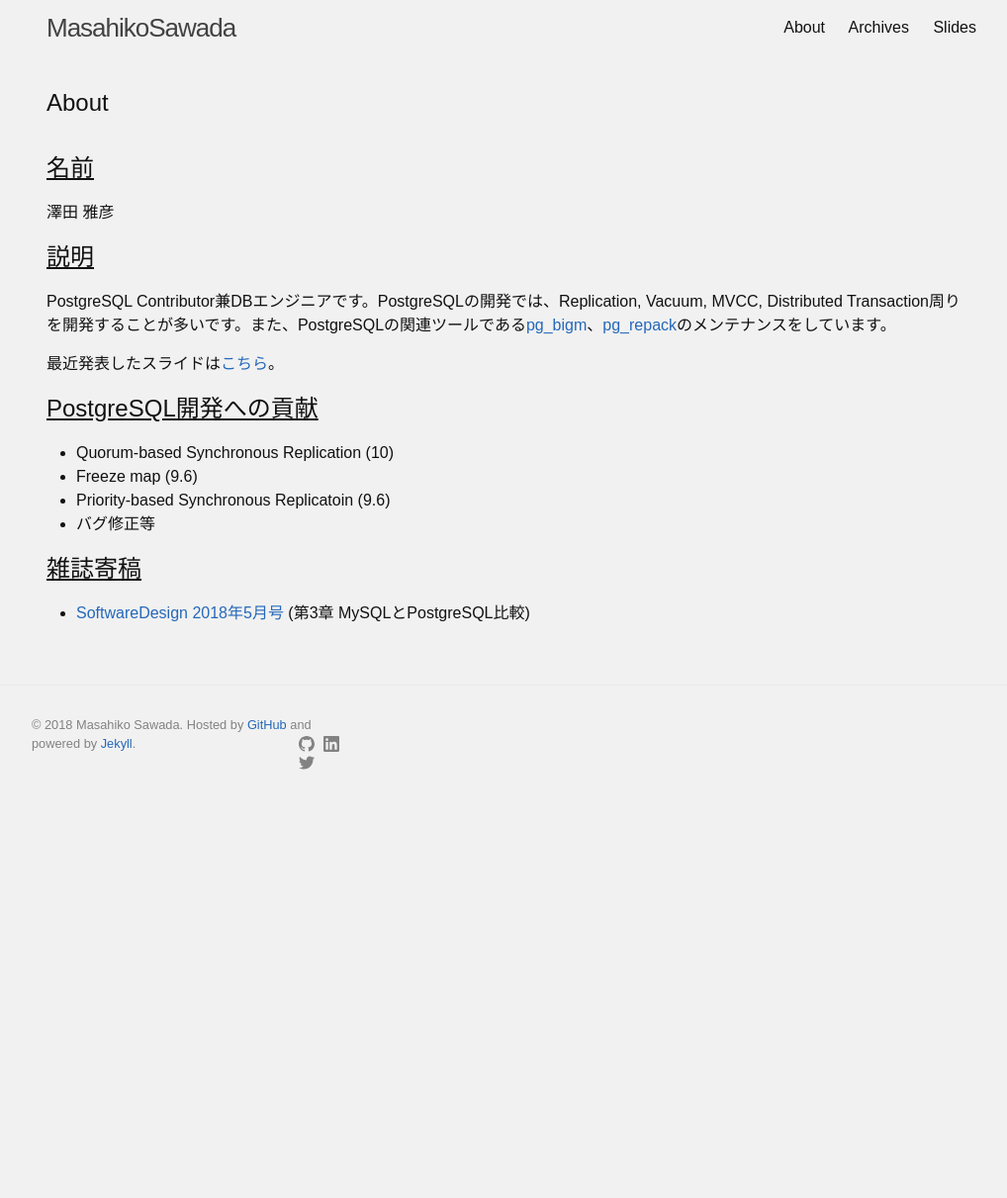
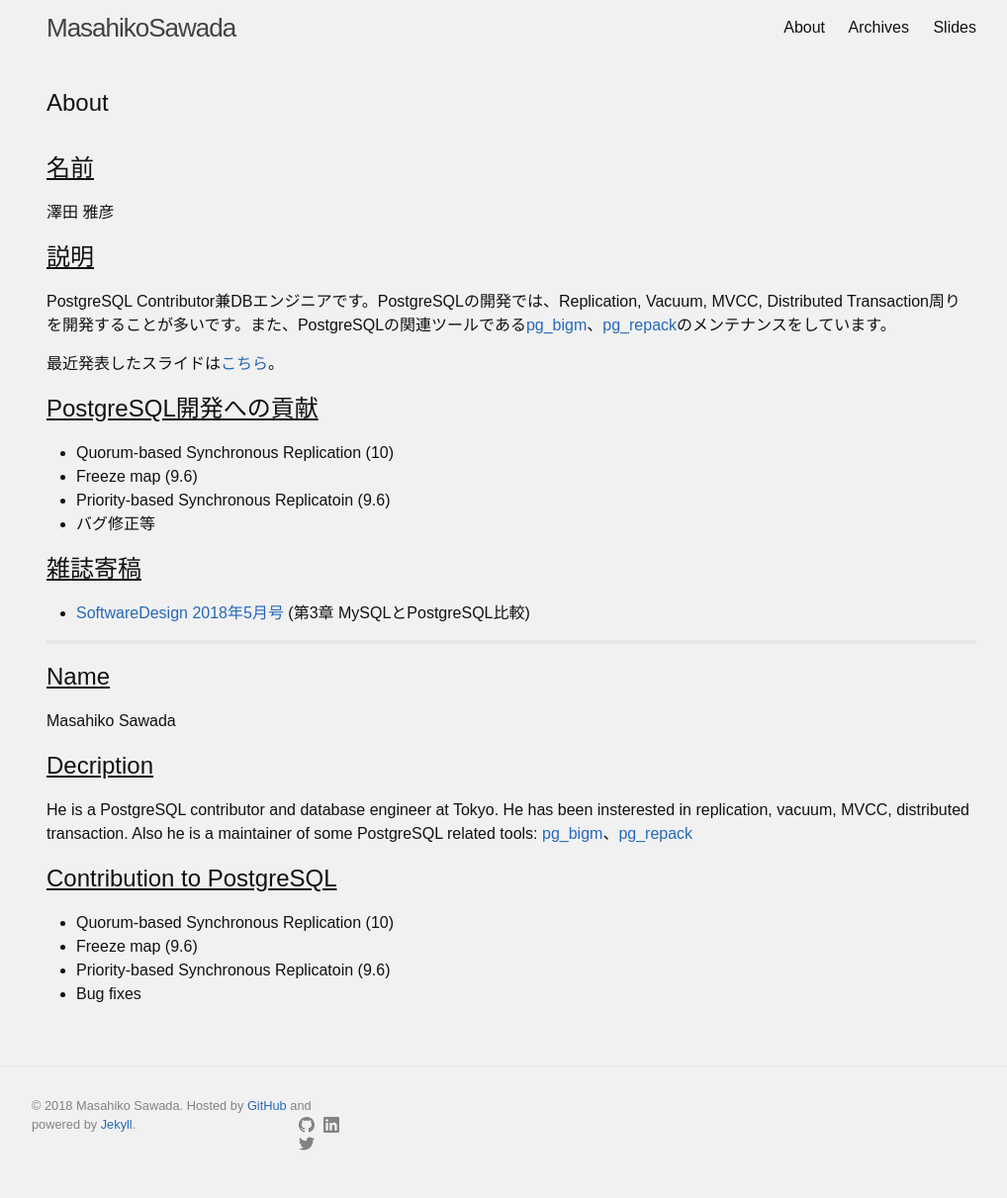
Before and after one commit to MasahikoSawada/masahikosawada.github.io, a Jekyll site: the page built from about.md, in a window 1280 px wide. Shown: the whole page at 99% size, without its empty margins (123-1141 px from the left). Built offline with Jekyll 4.4.1, drawn with Linux system fonts in a browser that asks for light colours; before the commit the page ends 900 px from its top, so only the background shows below that.

Commit message:
Add decription in English

```diff
--- a/about.md
+++ b/about.md
@@ -20,3 +20,17 @@
 
 ## 雑誌寄稿
 * [SoftwareDesign 2018年5月号](http://gihyo.jp/magazine/SD/archive/2018/201805) (第3章 MySQLとPostgreSQL比較)
+
+---
+
+## Name
+Masahiko Sawada
+
+## Decription
+He is a PostgreSQL contributor and database engineer at Tokyo. He has been insterested in replication, vacuum, MVCC, distributed transaction. Also he is a maintainer of some PostgreSQL related tools: [pg_bigm](http://pgbigm.osdn.jp/)、[pg_repack](https://reorg.github.io/pg_repack/jp/)
+
+## Contribution to PostgreSQL
+* Quorum-based Synchronous Replication (10)
+* Freeze map (9.6)
+* Priority-based Synchronous Replicatoin (9.6)
+* Bug fixes
```
